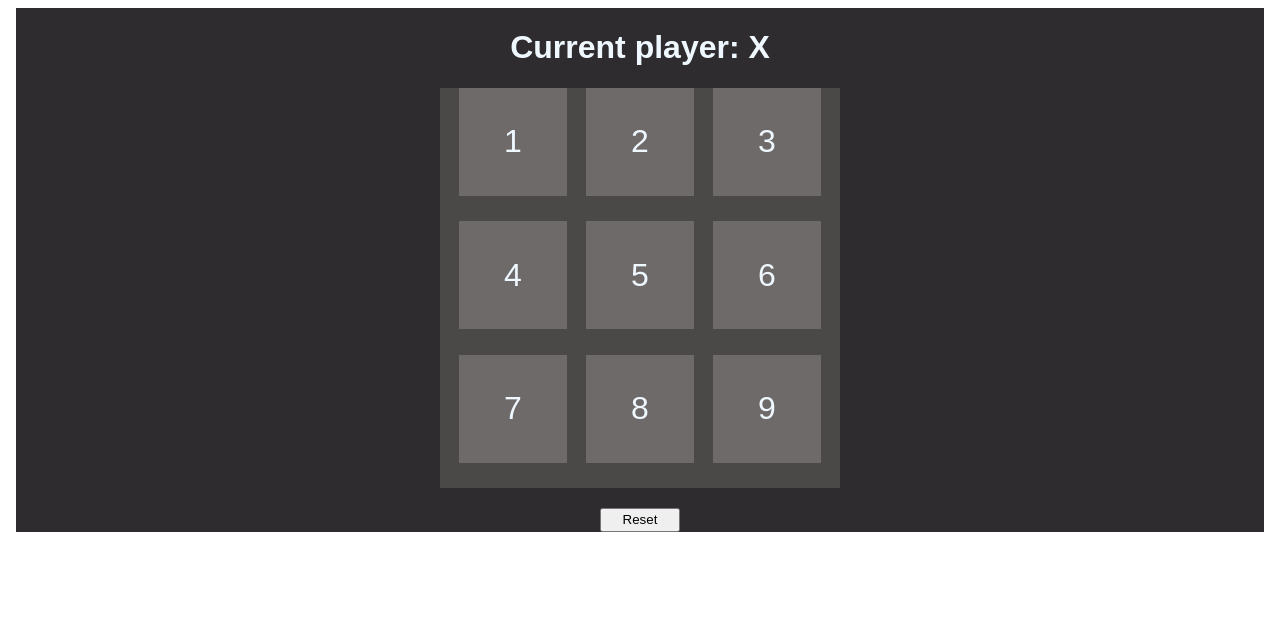
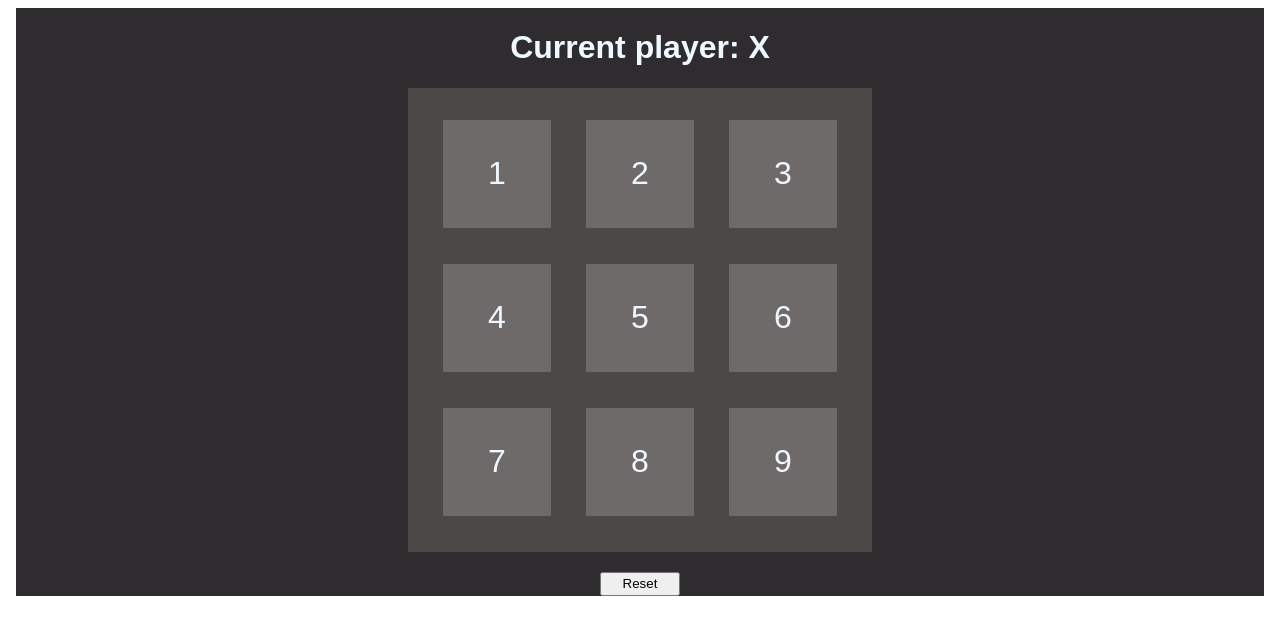
Before and after one commit to Like4Schnitzel/SvelTicTacToe, a SvelteKit app: page / in a window 1280 px wide. Shown: the top 634 px of the page. Built offline with nearby package versions, Linux system fonts and the light colour scheme.

Commit message:
even layout

```diff
--- a/src/routes/+page.svelte
+++ b/src/routes/+page.svelte
@@ -136,9 +136,10 @@
         background-color: rgb(75, 72, 72);
         margin: auto;
         display: flex;
-        flex-direction: row;
+        justify-content: space-evenly;
         flex-wrap: wrap;
-        justify-content: space-evenly;
+        gap: 2rem;
+        padding: 2rem;
         position: relative;
     }
 
@@ -152,8 +153,8 @@
     .field {
         background-color: rgb(110, 106, 106);
         color: aliceblue;
+        width: 27%;
         height: 27%;
-        width: 27%;
         border: none;
         font-size: xx-large;
     }
```
